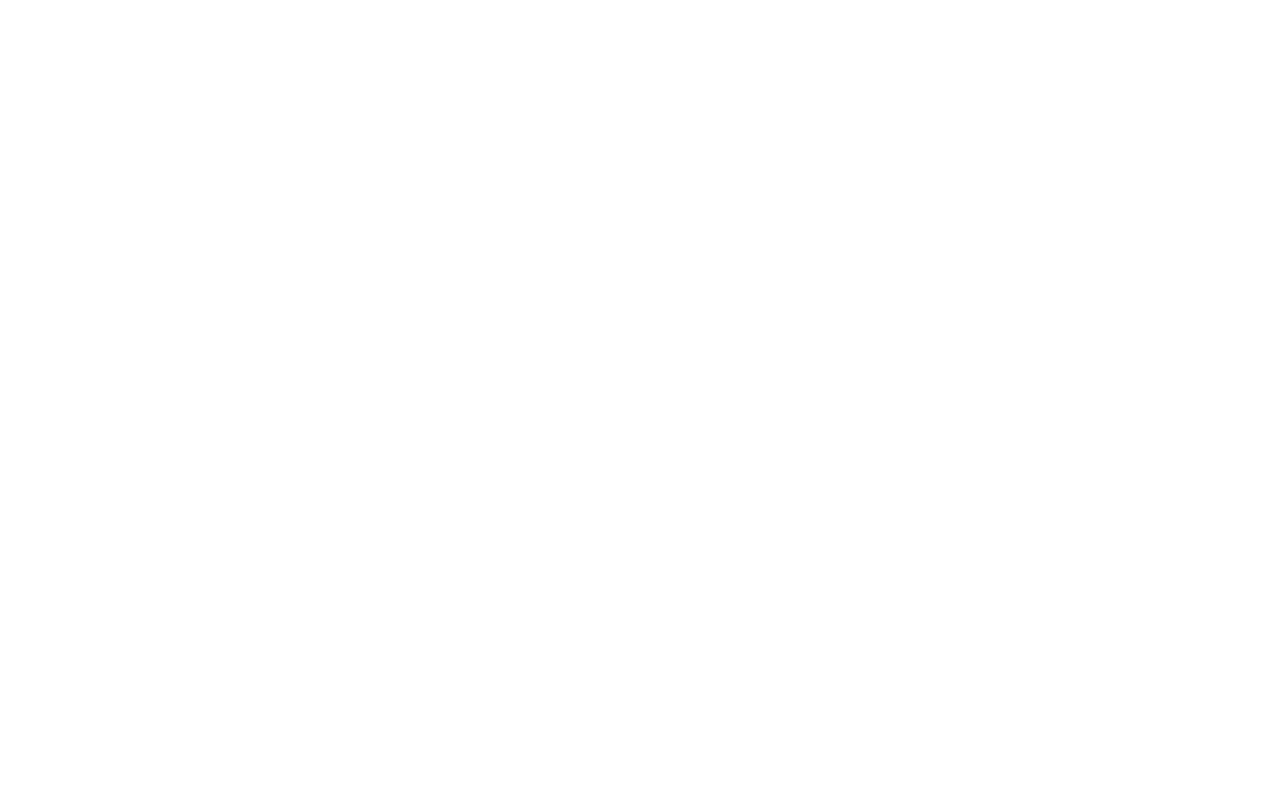
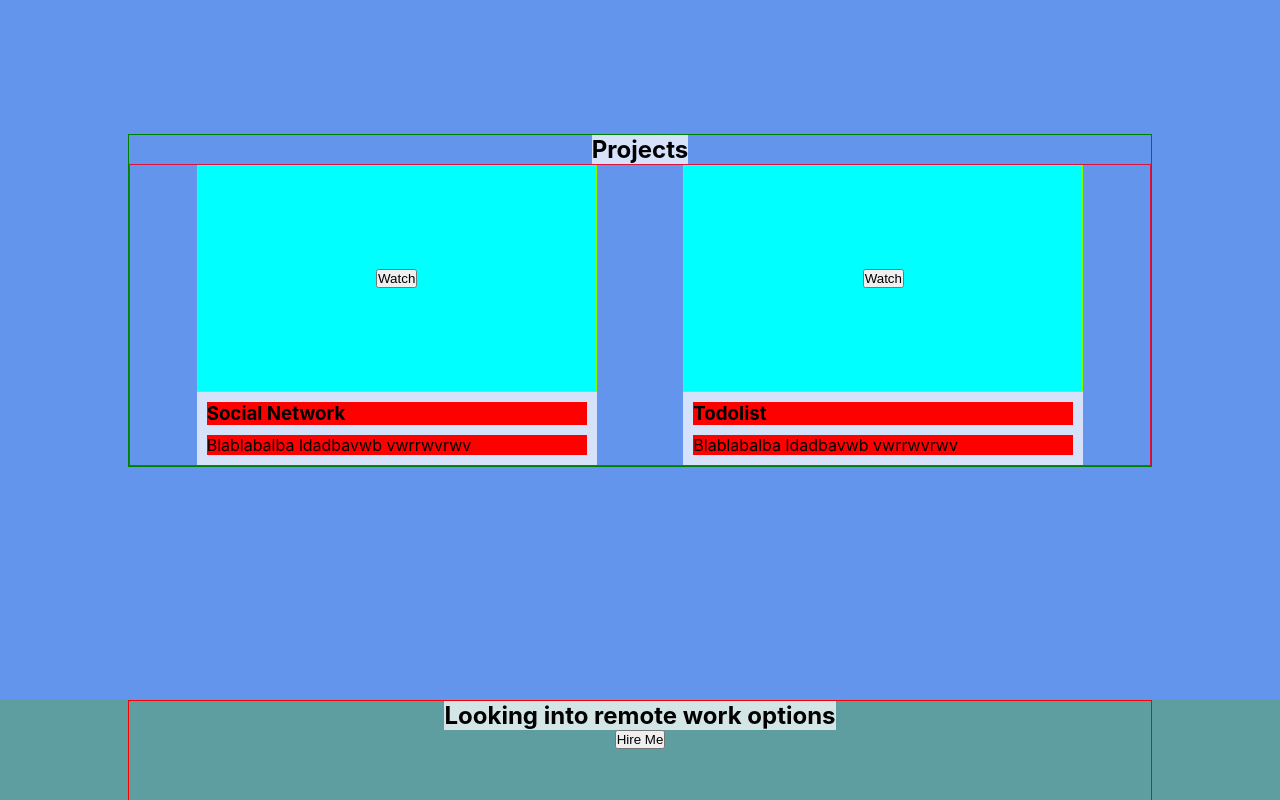
Before and after one commit to Sene4kaaa/portfolio, a React (Create React App) app: page / in a window 1280 px wide. Shown: the part 1780-2580 px from the top of the page. Before the commit the page ends 1680 px from the top, so only its background shows below. Built offline with nearby package versions, Linux system fonts and the light colour scheme.

Commit message:
Refactoring CSS

```diff
--- a/src/App.tsx
+++ b/src/App.tsx
@@ -14,10 +14,10 @@ function App() {
             <Header/>
             <Main/>
             <Skills/>
-            {/*<Projects/>*/}
-            {/*<RemoteWork/>*/}
-            {/*<Contacts/>*/}
-            {/*<Footer/>*/}
+            <Projects/>
+            <RemoteWork/>
+            <Contacts/>
+            <Footer/>
         </div>
     );
 }
--- a/src/components/Contacts/Contacts.tsx
+++ b/src/components/Contacts/Contacts.tsx
@@ -1,6 +1,6 @@
 import React from 'react';
 import s from './Contacts.module.css'
-import styleContainer from '../../common/Styles/Container.module.css'
+import styleContainer from '../../common/styles/Container.module.css'
 import {Form} from "./Form/Form";
 
 
--- a/src/components/Footer/Footer.tsx
+++ b/src/components/Footer/Footer.tsx
@@ -7,9 +7,9 @@ export const Footer = () => {
     return (
         <div className={s.footerBlock}>
                 <h2 className={s.title}>Andrew Senkevich</h2>
-                {/*<div>*/}
-                {/*    <Block/>*/}
-                {/*</div>*/}
+                <div>
+                    <Block/>
+                </div>
                 <h2 className={s.title}>© 2023 All rights reserved</h2>
             </div>
 
--- a/src/components/Projects/Project/Project.module.css
+++ b/src/components/Projects/Project/Project.module.css
@@ -1,20 +1,46 @@
 .project {
-    width: 300px;
+    width: 40%;
+    max-width: 400px;
+    height: 300px;
     background-color: #FFFFFFBA;
     display: flex;
     flex-direction: column;
     align-items: center;
     text-align: center;
+    min-height: 100px;
+
 }
 
 .icon {
-    height: 160px;
-    width: 160px;
+    border: 1px solid chartreuse;
+    height: 100%;
+    width: 100%;
     background-color: aqua;
+    display: flex;
+    align-items: center;
+    justify-content: center;
+    /*object-fit: cover*/
 }
 
 
-.description {
-    background-color: white;
+.tittle {
+    text-align: start;
+    background-color: red;
+    width: 100%;
 
 }
+
+.description {
+    text-align: start;
+    background-color: red;
+    width: 100%;
+
+}
+
+.title_description {
+    width: 100%;
+    display: flex;
+    flex-direction: column;
+    gap: 10px;
+    padding: 10px;
+}
--- a/src/components/Projects/Project/Project.tsx
+++ b/src/components/Projects/Project/Project.tsx
@@ -12,10 +12,16 @@ export const Project = (props: ProjectPropsType) => {
             <div className={s.icon}>
                 <button>Watch</button>
             </div>
-            <h3>{props.title}</h3>
-            <span className={s.description}>
-                {props.description}
-            </span>
+            <div className={s.title_description}>
+                <h3 className={s.tittle}>
+                    {props.title}
+                </h3>
+                <p className={s.description}>
+                    {props.description}
+                </p>
+
+            </div>
+
         </div>
     )
 }
--- a/src/components/Projects/Projects.module.css
+++ b/src/components/Projects/Projects.module.css
@@ -1,11 +1,21 @@
 .projectsBlock {
-    height: 100vh;
+    min-height: 100vh;
     background-color: cornflowerblue;
+    display: flex;
+    justify-items: center;
+    align-items: center;
+
 }
 
 .projectsContainer {
     flex-direction: column;
-    justify-content: flex-start;
+    border: 1px solid green;
+    flex-wrap: nowrap;
+    justify-content: space-between;
+}
+
+.item {
+    flex: 3;
 }
 
 .title {
@@ -13,9 +23,11 @@
 }
 
 .projects {
+    flex: 9;
     border: 1px solid crimson;
     width: 100%;
     display: flex;
-    justify-content: space-between;
+    justify-content: space-evenly;
+    gap: 20px;
     flex-wrap: wrap;
 }
--- a/src/components/Projects/Projects.tsx
+++ b/src/components/Projects/Projects.tsx
@@ -1,6 +1,6 @@
 import React from 'react';
 import s from './Projects.module.css'
-import styleContainer from '../../common/Styles/Container.module.css'
+import styleContainer from '../../common/styles/Container.module.css'
 import {Project} from "./Project/Project";
 
 
@@ -8,11 +8,12 @@ export const Projects = () => {
     return (
         <div className={s.projectsBlock}>
             <div className={`${styleContainer.container} ${s.projectsContainer} `}>
-                <h2 className={s.title}>Projects</h2>
-                <div className={s.projects}>
+              <div className={s.item}>
+                  <h2 className={s.title}>Projects</h2>
+              </div>
+                <div className={`${s.projects}`}>
                     <Project title={'Social Network'} description={'Blablabalba ldadbavwb vwrrwvrwv'}/>
                     <Project title={'Todolist'} description={'Blablabalba ldadbavwb vwrrwvrwv'}/>
-
                 </div>
             </div>
         </div>
--- a/src/components/Remote work/RemoteWork.module.css
+++ b/src/components/Remote work/RemoteWork.module.css
@@ -6,6 +6,7 @@
 .remoteWorkContainer {
     flex-direction: column;
     justify-content: flex-start;
+
 }
 
 .title {
--- a/src/components/Remote work/RemoteWork.tsx
+++ b/src/components/Remote work/RemoteWork.tsx
@@ -1,6 +1,6 @@
 import React from 'react';
 import s from './RemoteWork.module.css'
-import styleContainer from '../../common/Styles/Container.module.css'
+import styleContainer from '../../common/styles/Container.module.css'
 
 
 
@@ -8,7 +8,10 @@ export const RemoteWork = () => {
     return (
         <div className={s.remoteWorkBlock}>
             <div className={`${styleContainer.container} ${s.remoteWorkContainer} `}>
-                <h2 className={s.title}>Looking into remote work options</h2>
+                <div className={s.title}>
+                <h2>Looking into remote work options</h2>
+
+                </div>
                 <button>Hire Me</button>
             </div>
         </div>
```
